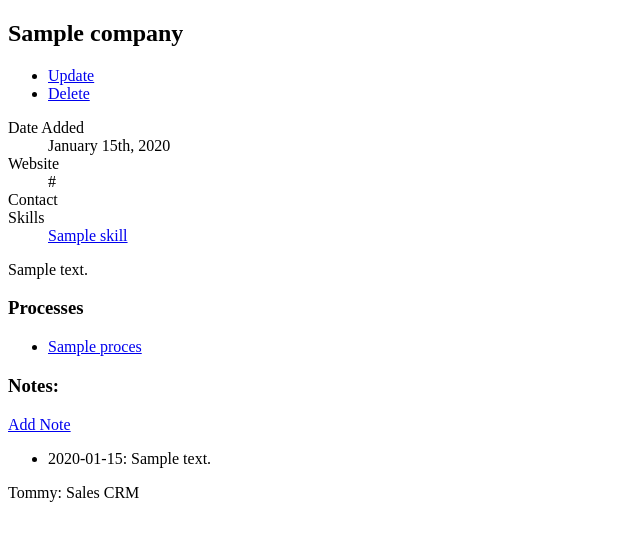
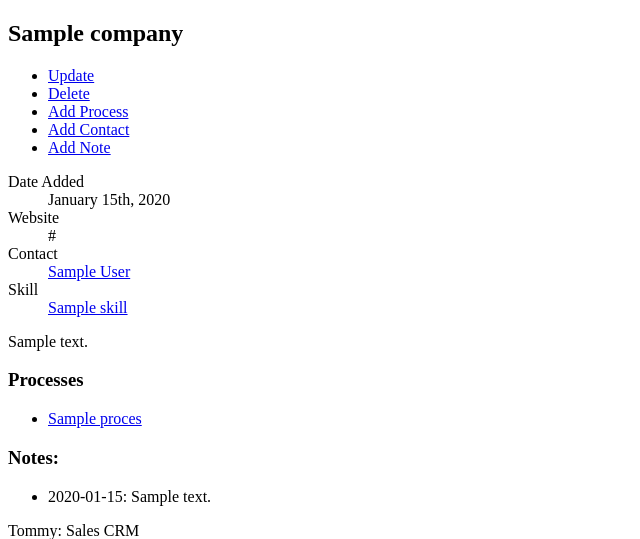
Before and after one commit to RodrigoVillatoro/recruiting_crm, a Django app: a page that uses tommy/crm/templates/crm/company_detail.html in a window 1280 px wide. Shown: the part 152-691 px from the top of the page, without its empty margins (0-640 px from the left). Run offline with Django 3.2, Linux system fonts and the light colour scheme; tables that the repository leaves empty hold one stand-in row (values such as "Sample post"); parts of the project's set-up code (start-up, migrations or seed data) failed here and were passed over.

Commit message:
fixed action lists in templates

```diff
--- a/tommy/crm/templates/crm/company_detail.html
+++ b/tommy/crm/templates/crm/company_detail.html
@@ -10,15 +10,22 @@
     <ul>
       <li><a href="{{ company.get_update_url }}">Update</a></li>
       <li><a href="{{ company.get_delete_url }}">Delete</a></li>
+      <li><a href="{% url 'crm_process_create' %}">Add Process</a></li>
+      <li><a href="{% url 'crm_contact_create' %}">Add Contact</a></li>
+      <li><a href="{% url 'crm_company_note_create' %}">Add Note</a></li>
     </ul>
     <dl>
       <dt>Date Added</dt>
       <dd>{{ company.timestamp|date:"F jS, Y" }}</dd>
       <dt>Website</dt>
       <dd>{{ company.website|urlize }}</dd>
-      <dt>Contact</dt>
-      <dd>{{ company.contact }}
-      <dt>Skills{{ company.skills.count|pluralize }}</dt>
+      <dt>Contact{{ company.contact.count|pluralize }}</dt>
+      {% for contact in company.contacts.all %}
+        <dd><a href="{{ contact.get_absolute_url }}">
+          {{ contact.get_full_name }}
+        </a></dd>
+      {% endfor %}
+      <dt>Skill{{ company.skills.count|pluralize }}</dt>
       {% for skill in company.skills.all %}
         <dd><a href="{{ skill.get_absolute_url }}">
           {{ skill.name }}
@@ -41,7 +48,6 @@
     {% endif %}
     <section>
       <h3>Notes:</h3>
-      <a href="{% url 'crm_company_note_create' %}">Add Note</a>
       <ul>
       {% for company_note in company.company_notes.all %}
         <li>
--- a/tommy/crm/templates/crm/contact_detail.html
+++ b/tommy/crm/templates/crm/contact_detail.html
@@ -10,5 +10,5 @@
     <li><a href="{{ contact.get_update_url }}">Update</a></li>
     <li><a href="{{ contact.get_delete_url }}">Delete</a></li>
   </ul>
-  <p>{{ contact.company }}</p>
+  <p>Company: <a href="{{ contact.company.get_absolute_url }}">{{ contact.company }}</a></p>
 {% endblock %}
--- a/tommy/crm/templates/crm/process_detail.html
+++ b/tommy/crm/templates/crm/process_detail.html
@@ -9,10 +9,10 @@
   <ul>
     <li><a href="{{ process.get_update_url }}">Update</a></li>
     <li><a href="{{ process.get_delete_url }}">Delete</a></li>
+    <li><a href="{% url 'crm_process_note_create' %}">Add Note</a></li>
   </ul>
-  <a href="{{ process.company.get_absolute_url }}">{{ process.company }}</a>
+  <p>Company: <a href="{{ process.company.get_absolute_url }}">{{ process.company }}</a> </p>
   <h3>Notes:</h3>
-  <a href="{% url 'crm_process_note_create' %}">Add Note</a>
   <ul>
     {% for process_note in process.process_notes.all %}
       <li>
@@ -20,7 +20,7 @@
         {{ process_note.description }}
       </li>
     {% empty %}
-      <li>No Notes available.</li>
+      <li>No notes available.</li>
     {% endfor %}
   </ul>
 {% endblock %}
```
